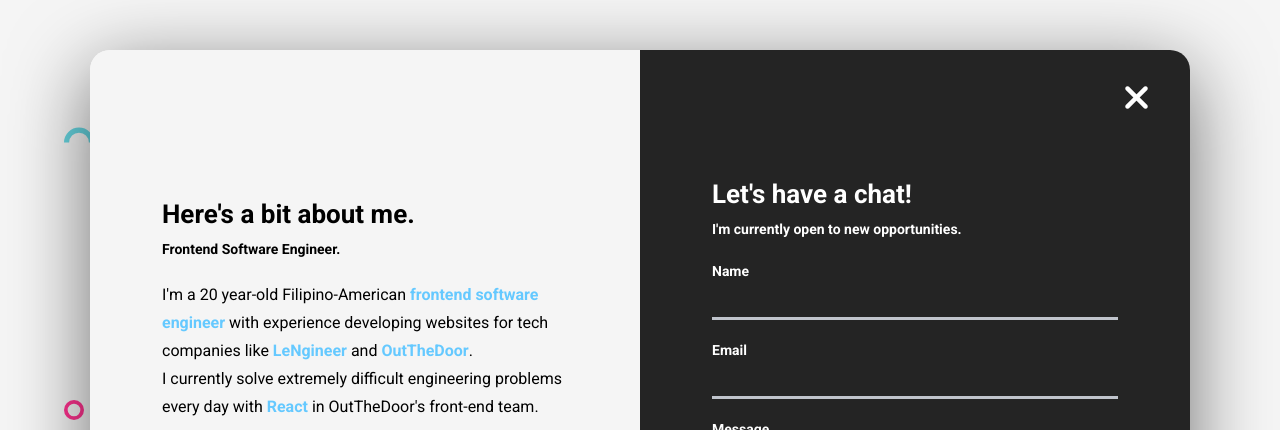
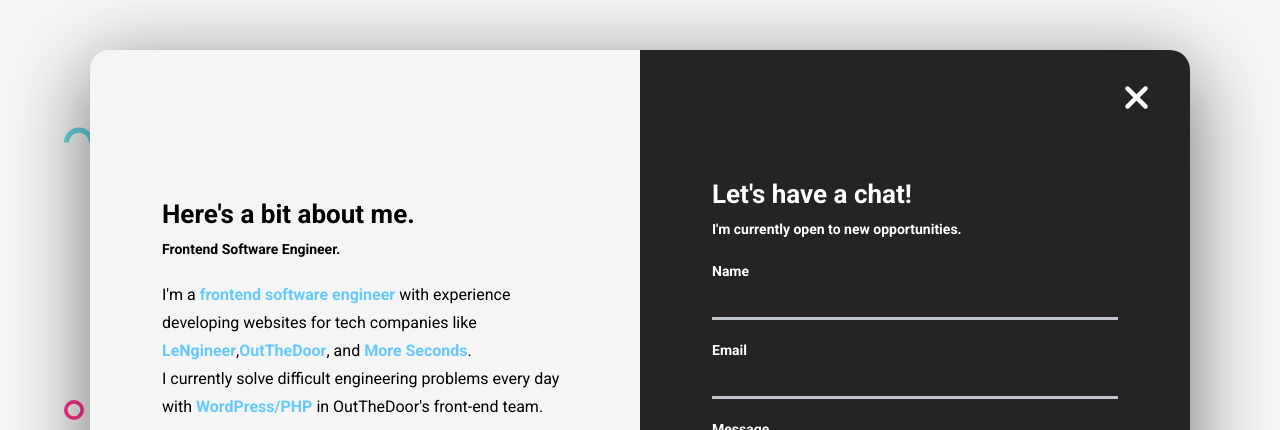
Before and after one commit to keefecustodio/keefecustodio, a plain HTML site: page index.html in a window 1280 px wide. Both pictures are taken after a click on the element "about me". Shown: the top 430 px of the page. Drawn offline with nearby package versions, Linux system fonts and the light colour scheme.

Commit message:
modal paragraph update

```diff
--- a/index.html
+++ b/index.html
@@ -92,11 +92,11 @@
         <h3 class="modal__title modal__title--about">Here's a bit about me.</h3>
         <h4 class="modal__sub-title modal__sub-title--about">Frontend Software Engineer.</h4>
         <p class="modal__para">
-          I'm a 20 year-old Filipino-American <b class="blue">frontend software engineer</b> with experience developing
-          websites for tech companies like <b class="blue">LeNgineer</b> and <b class="blue">OutTheDoor</b>.
+          I'm a <b class="blue">frontend software engineer</b> with experience developing
+          websites for tech companies like <b class="blue">LeNgineer</b>,<b class="blue">OutTheDoor</b>, and <b class="blue">More Seconds</b>.
           <br>
-          I currently solve extremely difficult engineering
-          problems every day with <b class="blue">React </b>in OutTheDoor's front-end team.
+          I currently solve difficult engineering
+          problems every day with <b class="blue">WordPress/PHP </b>in OutTheDoor's front-end team.
         </p>
         <div class="modal__languages">
           <figure class="modal__language">
```
